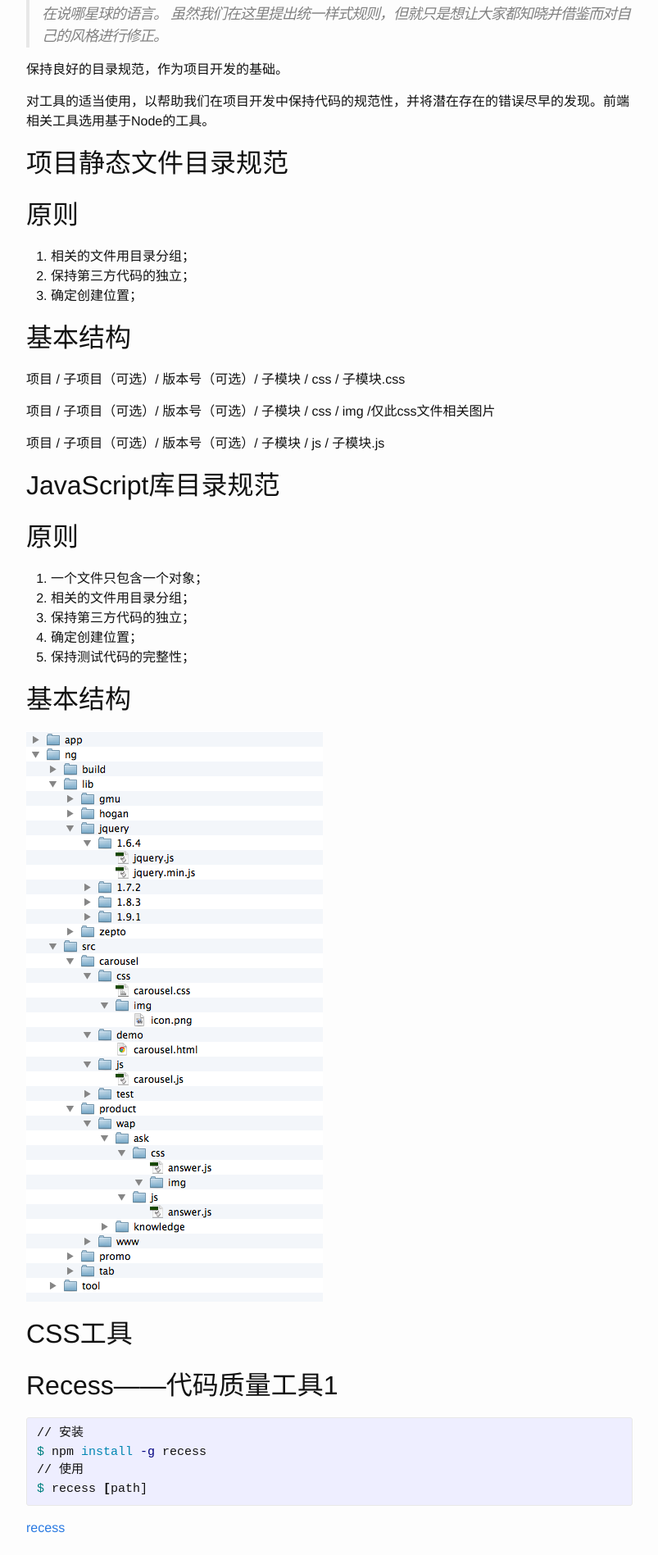
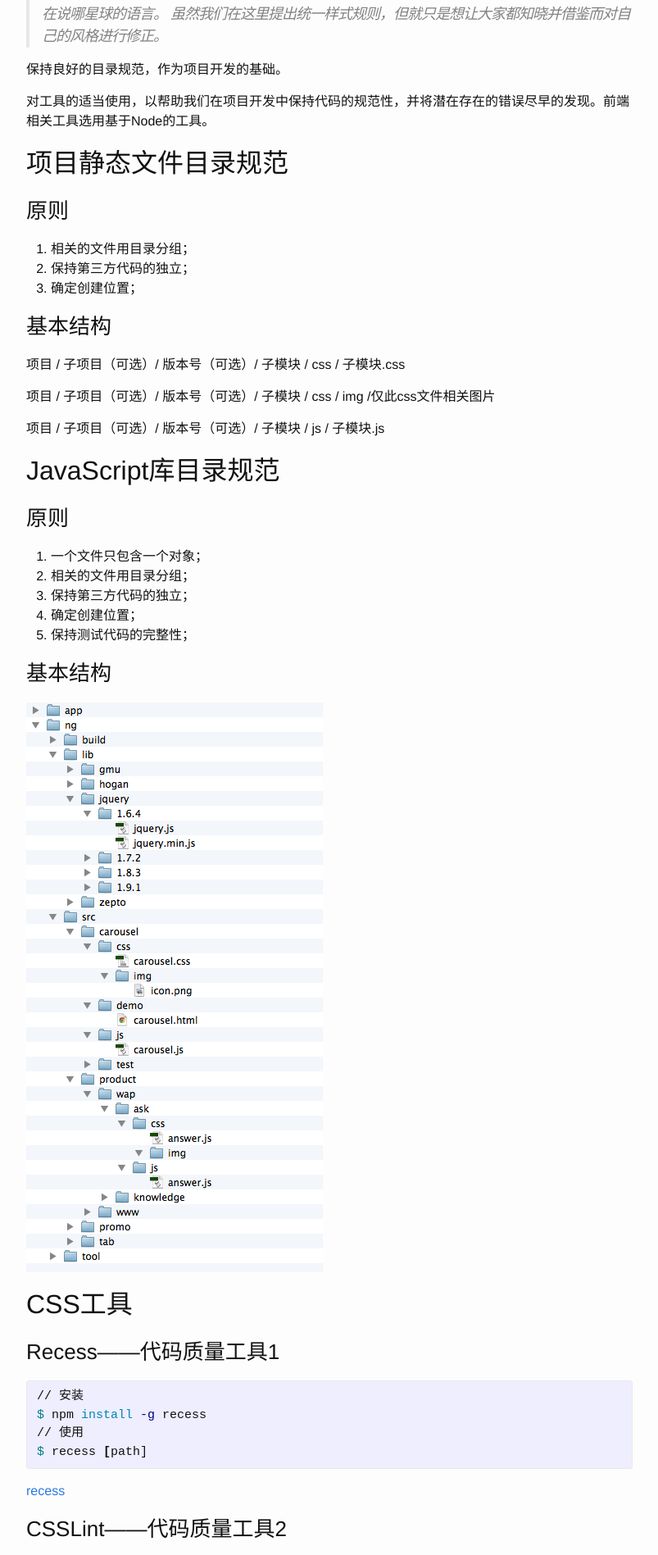
Before and after one commit to testudy/testudy.github.io, a Jekyll site: the page built from tech/_posts/2015-12-29-tool.md, in a window 1280 px wide. Shown: the part 307-2204 px from the top of the page at 82% size, without its empty margins (238-1041 px from the left). Built offline with Jekyll 4.4.1, drawn with Linux system fonts in a browser that asks for light colours; comment, search, counter and statistics services are not loaded.

Commit message:
修正tool.md内部标题层次结构

```diff
--- a/tech/_posts/2015-12-29-tool.md
+++ b/tech/_posts/2015-12-29-tool.md
@@ -16,12 +16,12 @@ tags: 转载 技术 规范
 
 ## 项目静态文件目录规范
 
-## 原则
+### 原则
 1. 相关的文件用目录分组；
 2. 保持第三方代码的独立；
 3. 确定创建位置；
 
-## 基本结构
+### 基本结构
 
 项目 / 子项目（可选）/ 版本号（可选）/ 子模块 / css / 子模块.css
 
@@ -32,20 +32,20 @@ tags: 转载 技术 规范
 
 ## JavaScript库目录规范
 
-## 原则
+### 原则
 1. 一个文件只包含一个对象；
 2. 相关的文件用目录分组；
 3. 保持第三方代码的独立；
 4. 确定创建位置；
 5. 保持测试代码的完整性；
 
-## 基本结构
+### 基本结构
 ![目录基本结构](/tech/media/tool-structure.png)
 
 
 ## CSS工具
 
-## Recess——代码质量工具1
+### Recess——代码质量工具1
 
 {% highlight shell %}
 // 安装
@@ -56,7 +56,7 @@ $ recess [path]
 
 [recess](https://github.com/twitter/recess)
 
-## CSSLint——代码质量工具2
+### CSSLint——代码质量工具2
 
 {% highlight shell %}
 // 安装
@@ -71,7 +71,7 @@ $ csslint [path]
 
 ## JavaScript工具
 
-## JSLint——代码质量工具
+### JSLint——代码质量工具
 
 {% highlight shell %}
 // 安装
```
